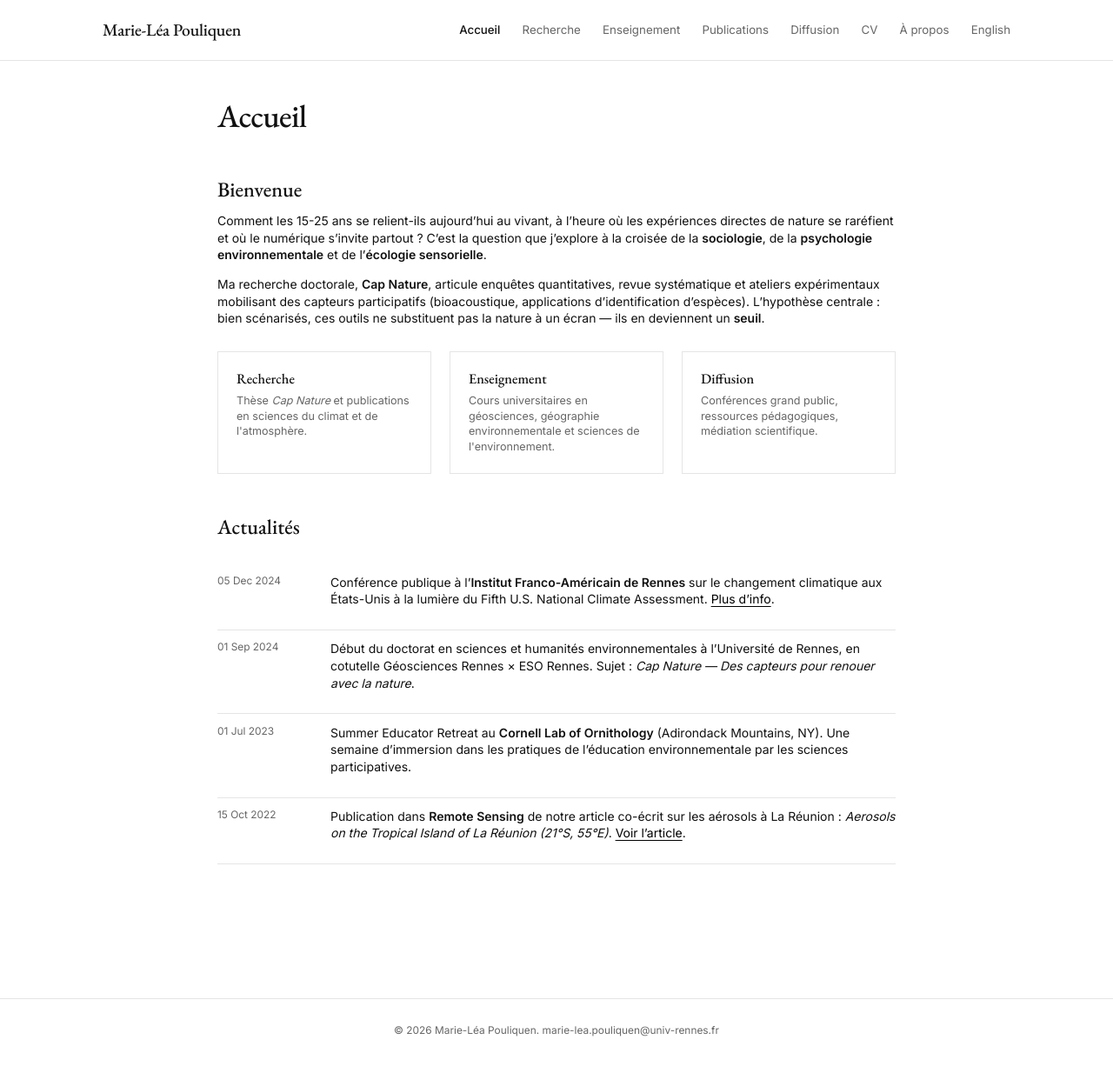
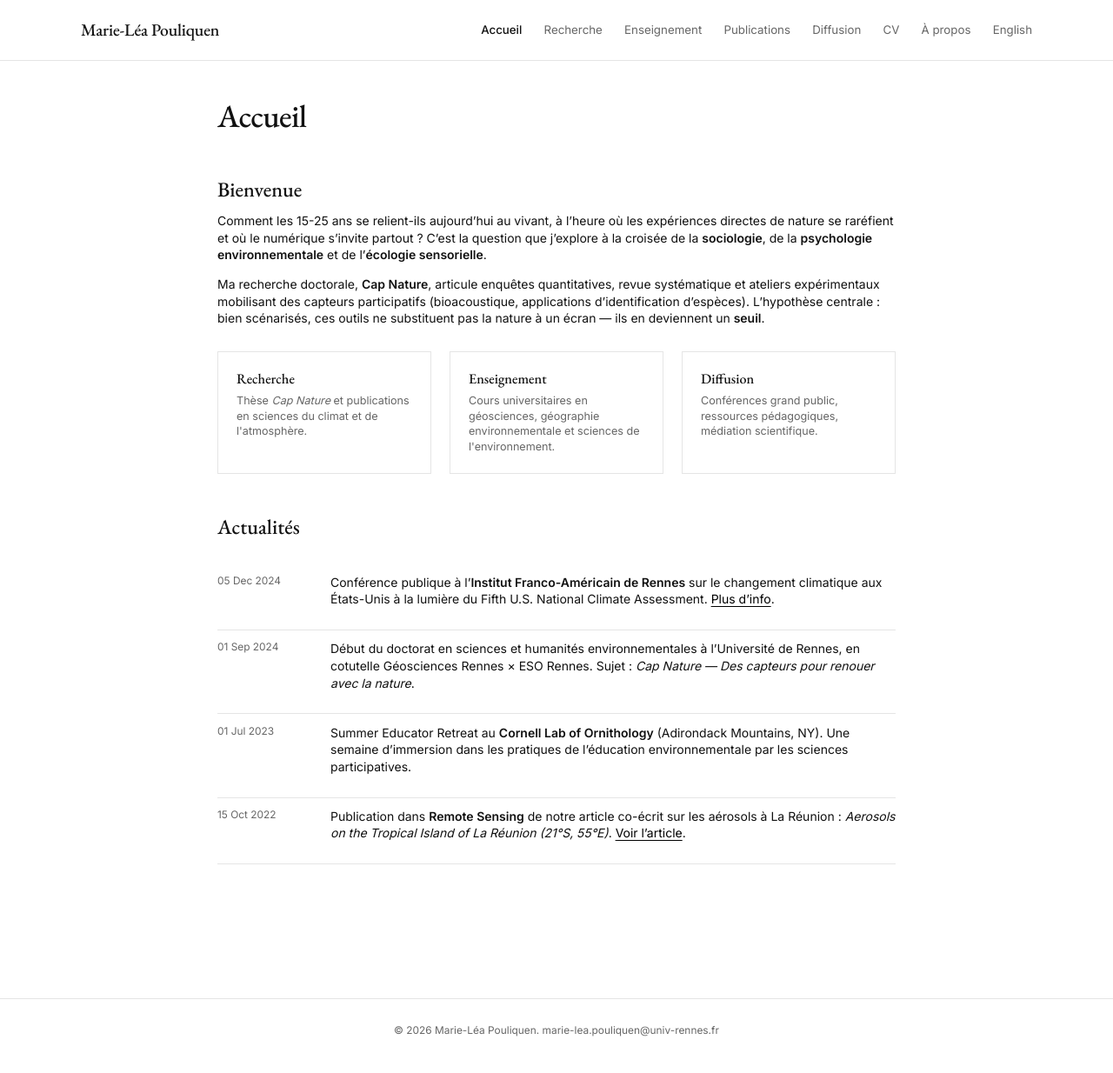
Before and after one commit to marieleapouliquen/marieleapouliquen.github.io, a Jekyll site: the page built from _pages/index.md, in a window 1280 px wide. Shown: the whole page at 87% size. Built offline with Jekyll 4.4.1, drawn with Linux system fonts in a browser that asks for light colours.

Commit message:
Update main.css

```diff
--- a/assets/css/main.css
+++ b/assets/css/main.css
@@ -17,7 +17,7 @@
   --font-sans: 'Inter', -apple-system, BlinkMacSystemFont, 'Segoe UI', Roboto, sans-serif;
   --font-mono: 'JetBrains Mono', Consolas, Monaco, monospace;
 
-  --max-width: 1100px;
+  --max-width: 1150px;
   --text-base: 14px;
   --line-height: 1.4;
 }
```
